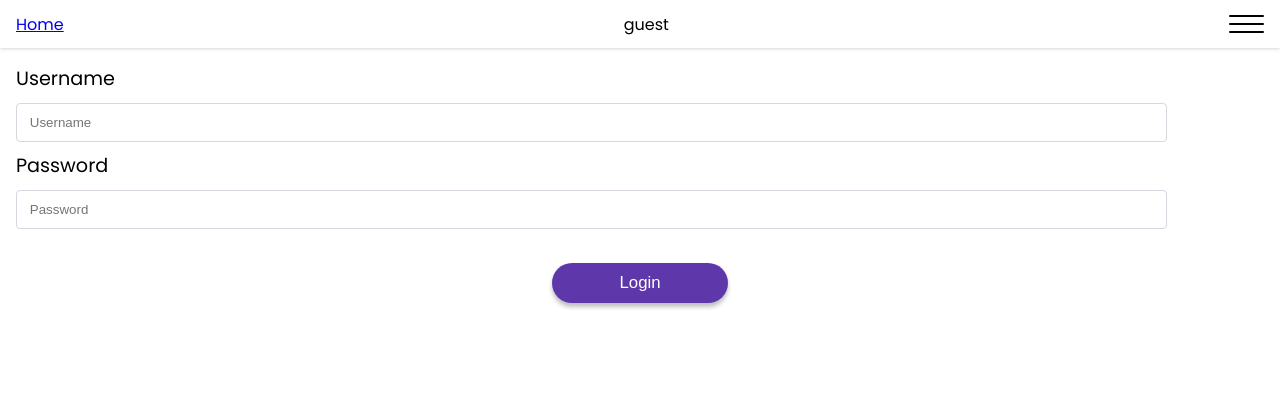
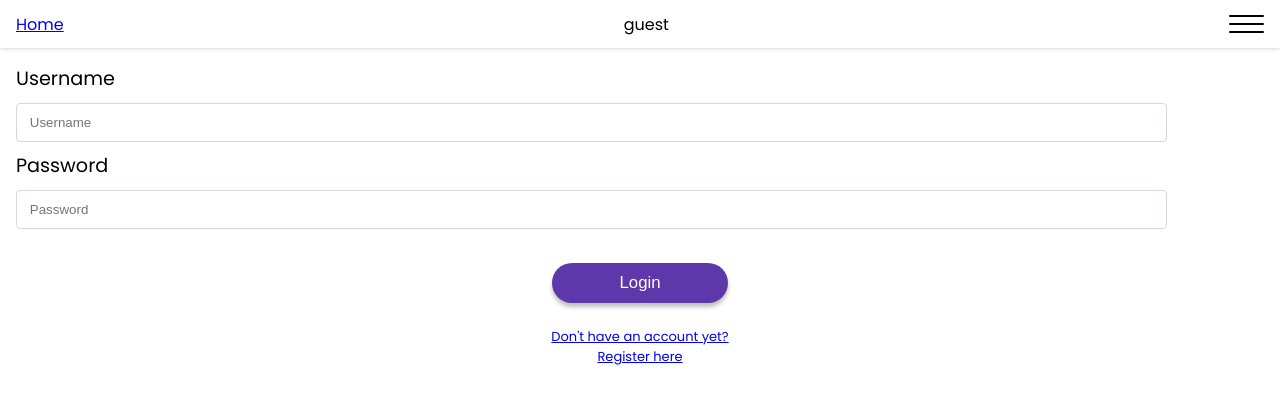
Before and after one commit to mustermaxs/budget-brudi, a React (Create React App) app: page / in a window 1280 px wide. Shown: the top 404 px of the page. Built offline with nearby package versions, Linux system fonts and the light colour scheme.

Commit message:
fixed login

```diff
--- a/src/contexts/UserContext.js
+++ b/src/contexts/UserContext.js
@@ -1,7 +1,7 @@
 import { createContext, useEffect, useState } from "react";
 import decode from 'jwt-decode';
 
-const defaultUser = {isLoggedIn:false, role:"guest"};
+const defaultUser = { isLoggedIn: false, role: "guest" };
 
 const UserContext = createContext(defaultUser);
 
@@ -24,6 +24,7 @@ const UserProvider = ({ children }) => {
   }, []);
 
   const handleLogin = (token) => {
+
     const decodedToken = decode(token);
     const { username, firstname, surname, role } = decodedToken;
     setUser({
@@ -37,7 +38,7 @@ const UserProvider = ({ children }) => {
   };
 
   const handleLogout = () => {
-    setUser({isLoggedIn:false, role:"guest"});
+    setUser(defaultUser);
     localStorage.removeItem("token");
     window.location.href = "/login"; // Redirect to login page after logout
   };
--- a/src/pages/Login.js
+++ b/src/pages/Login.js
@@ -1,5 +1,5 @@
 import { useState, useContext } from "react";
-import { useNavigate } from "react-router-dom";
+import { useNavigate, Link } from "react-router-dom";
 import ContentWrapper from "../components/widgets/ContentWrapper";
 import InputText from "../components/widgets/InputText";
 import { UserContext } from "../contexts/UserContext";
@@ -74,6 +74,9 @@ function Login() {
         />
         <BbBtn content="Login" type="submit" onClick={handleLoginFormSubmit} >Login</BbBtn>
       </form>
+      <Link className="bb-link-small" to="/registration">
+        Don't have an account yet? <br></br> Register here
+      </Link>
     </ContentWrapper>
   );
 }
```
